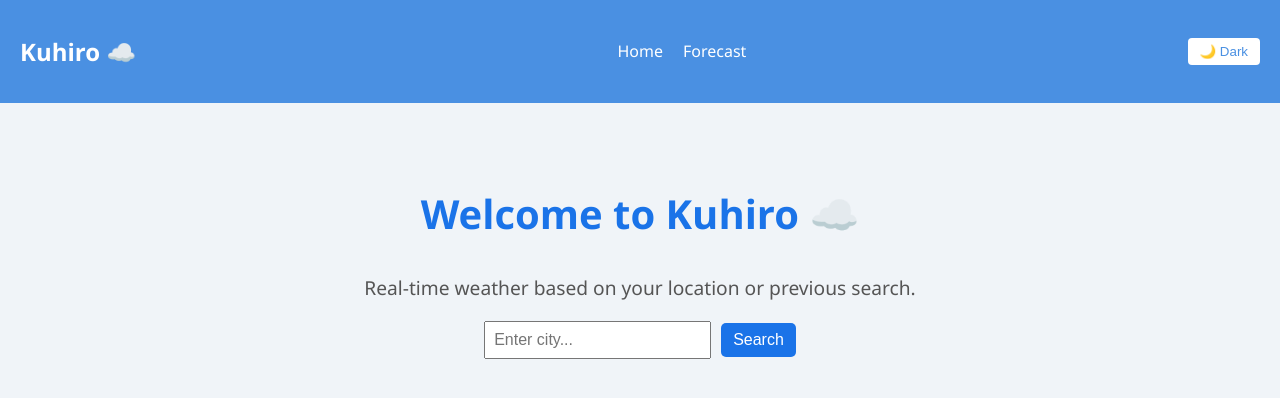
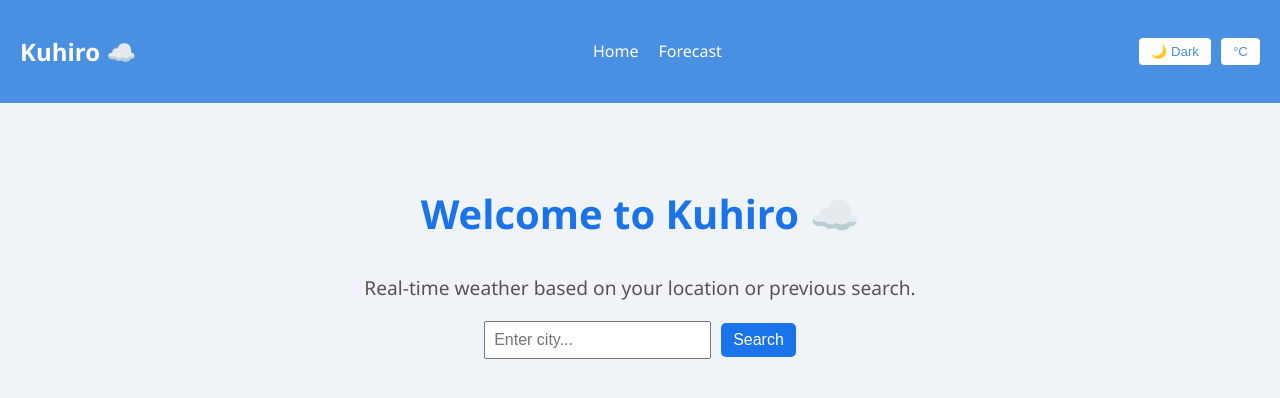
Before and after one commit to Mridulkhanal/kuhiro-weather-app, a React (Create React App) app in the folder frontend/: page / in a window 1280 px wide. Shown: the top 398 px of the page. Built offline with nearby package versions, Linux system fonts and the light colour scheme; no server answers.

Commit message:
added a unit toggle button (°C / °F) in the Navbar

```diff
--- a/frontend/src/components/Navbar.css
+++ b/frontend/src/components/Navbar.css
@@ -56,3 +56,23 @@ body.dark .dark-toggle {
   background-color: #444;
   color: white;
 }
+
+.toggle-group {
+  display: flex;
+  gap: 10px;
+}
+
+.unit-toggle {
+  padding: 6px 12px;
+  background-color: white;
+  color: #4a90e2;
+  border: none;
+  border-radius: 4px;
+  cursor: pointer;
+  font-weight: 500;
+}
+
+body.dark .unit-toggle {
+  background-color: #444;
+  color: white;
+}
--- a/frontend/src/components/Navbar.tsx
+++ b/frontend/src/components/Navbar.tsx
@@ -5,6 +5,10 @@ import "./Navbar.css";
 const Navbar = () => {
   const [darkMode, setDarkMode] = useState(() => {
     return localStorage.getItem("kuhiro_dark_mode") === "true";
+  });
+
+  const [unit, setUnit] = useState<"metric" | "imperial">(() => {
+    return (localStorage.getItem("kuhiro_unit") as "metric" | "imperial") || "metric";
   });
 
   useEffect(() => {
@@ -16,6 +20,11 @@ const Navbar = () => {
     localStorage.setItem("kuhiro_dark_mode", String(darkMode));
   }, [darkMode]);
 
+  useEffect(() => {
+    localStorage.setItem("kuhiro_unit", unit);
+    // Optionally: Reload page or notify components (see below for logic)
+  }, [unit]);
+
   return (
     <nav className="navbar">
       <h1 className="navbar-brand">Kuhiro ☁️</h1>
@@ -25,9 +34,18 @@ const Navbar = () => {
         <li><Link to="/forecast">Forecast</Link></li>
       </ul>
 
-      <button className="dark-toggle" onClick={() => setDarkMode(prev => !prev)}>
-        {darkMode ? "☀️ Light" : "🌙 Dark"}
-      </button>
+      <div className="toggle-group">
+        <button className="dark-toggle" onClick={() => setDarkMode(prev => !prev)}>
+          {darkMode ? "☀️ Light" : "🌙 Dark"}
+        </button>
+
+        <button
+          className="unit-toggle"
+          onClick={() => setUnit(prev => (prev === "metric" ? "imperial" : "metric"))}
+        >
+          {unit === "metric" ? "°C" : "°F"}
+        </button>
+      </div>
     </nav>
   );
 };
```
